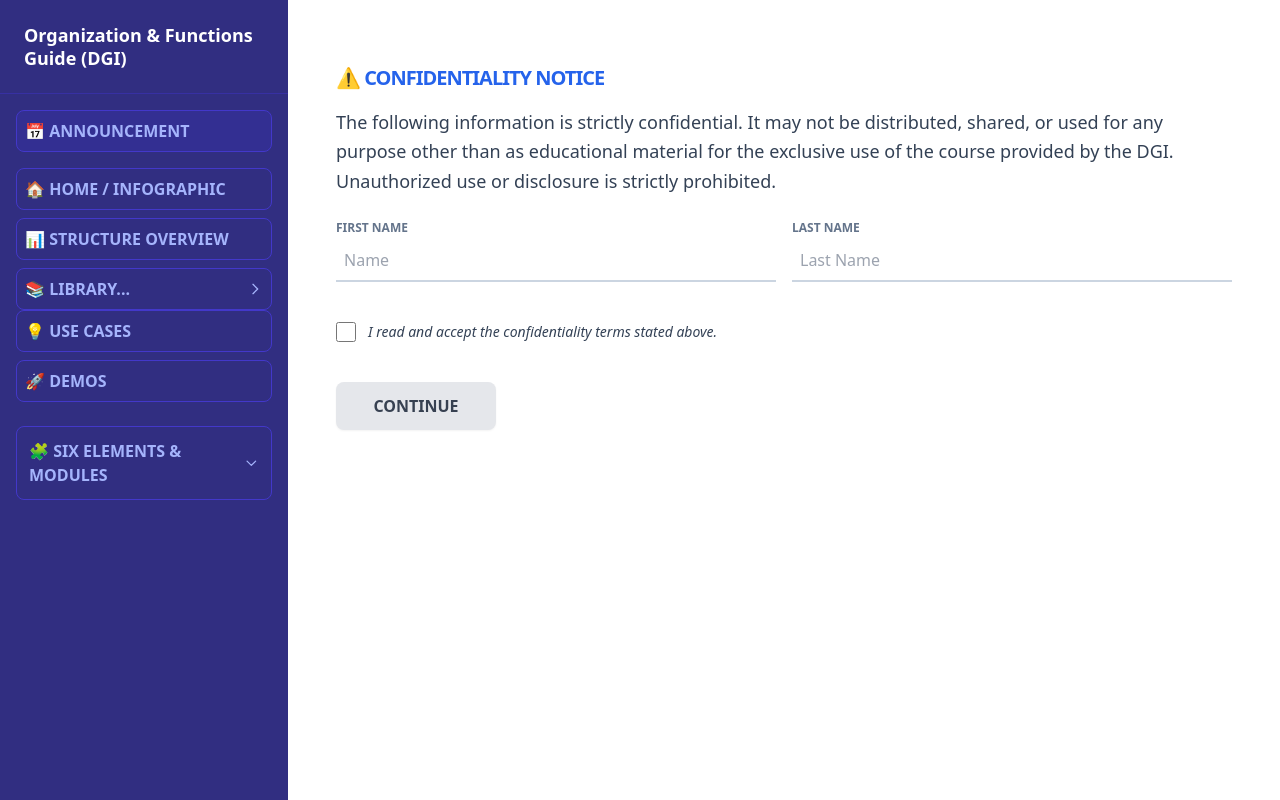
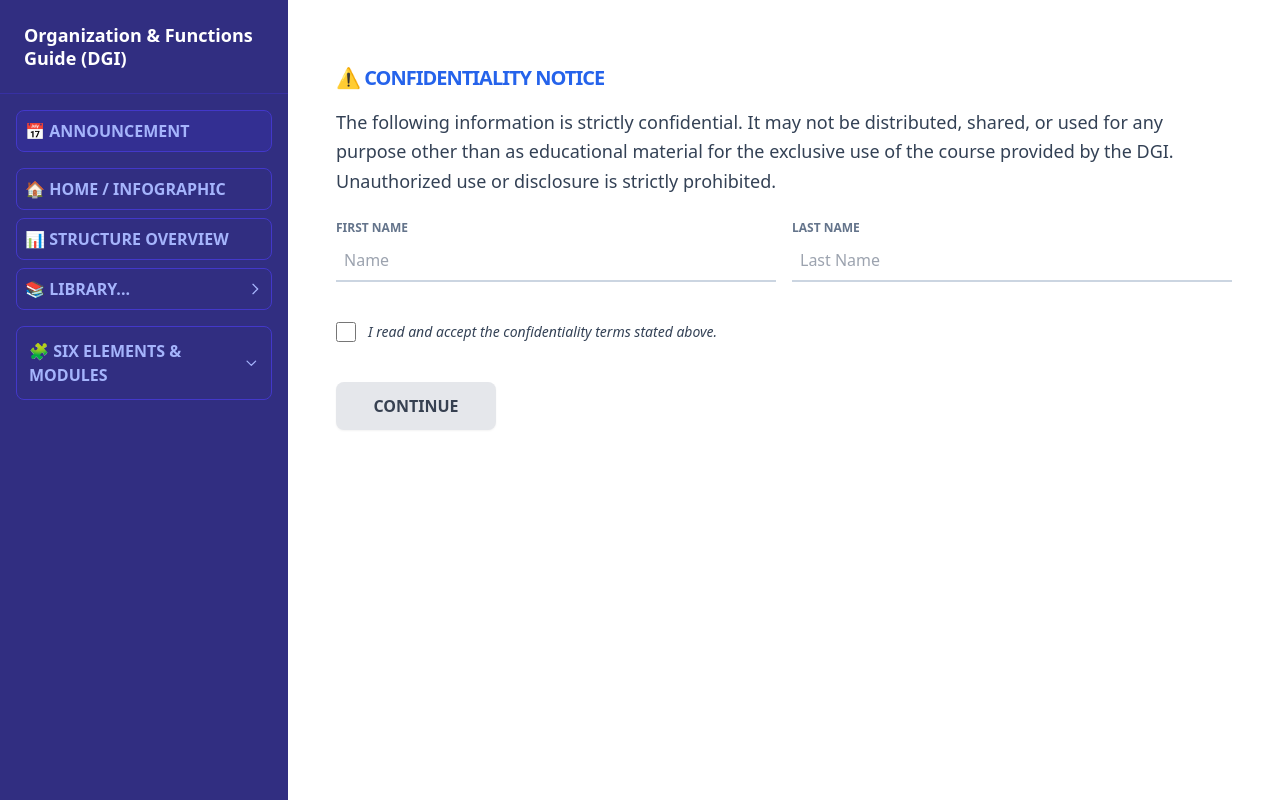
Before and after one commit to hupegui/ITCILO_Teachers, a plain HTML site: page index.html in a window 1280 px wide. Drawn offline with nearby package versions, Linux system fonts and the light colour scheme.

```diff
--- a/index.html
+++ b/index.html
@@ -149,13 +149,13 @@
 
 
 
-            <button onclick="showSection('use-cases')" class="w-full text-left p-2 font-bold text-indigo-300 hover:bg-indigo-800 rounded-lg transition mb-2 border border-indigo-700">
+           <!-- <button onclick="showSection('use-cases')" class="w-full text-left p-2 font-bold text-indigo-300 hover:bg-indigo-800 rounded-lg transition mb-2 border border-indigo-700">
                 💡 USE CASES
             </button>
 
             <button onclick="showSection('demos')" class="w-full text-left p-2 font-bold text-indigo-300 hover:bg-indigo-800 rounded-lg transition mb-2 border border-indigo-700">
                 🚀 DEMOS
-            </button>
+            </button> -->
 
 
             <div class="mt-4">
```
